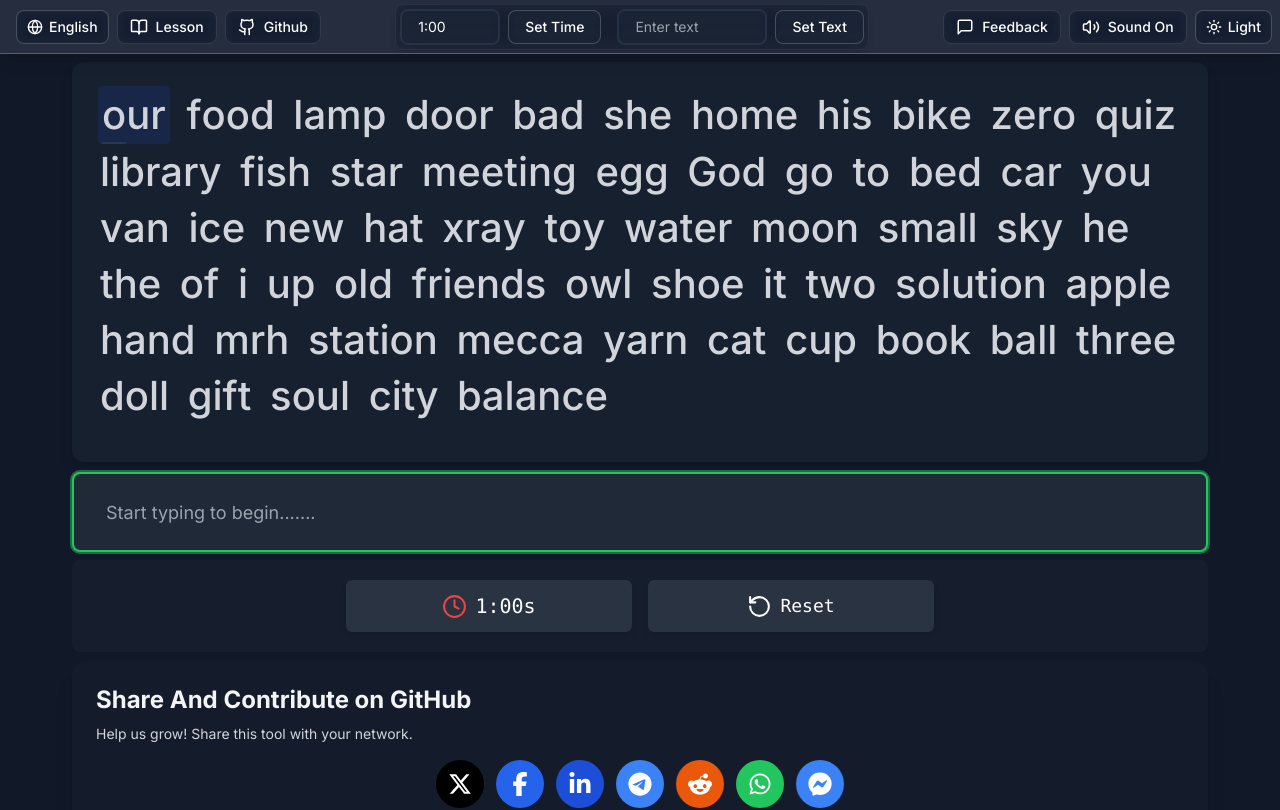
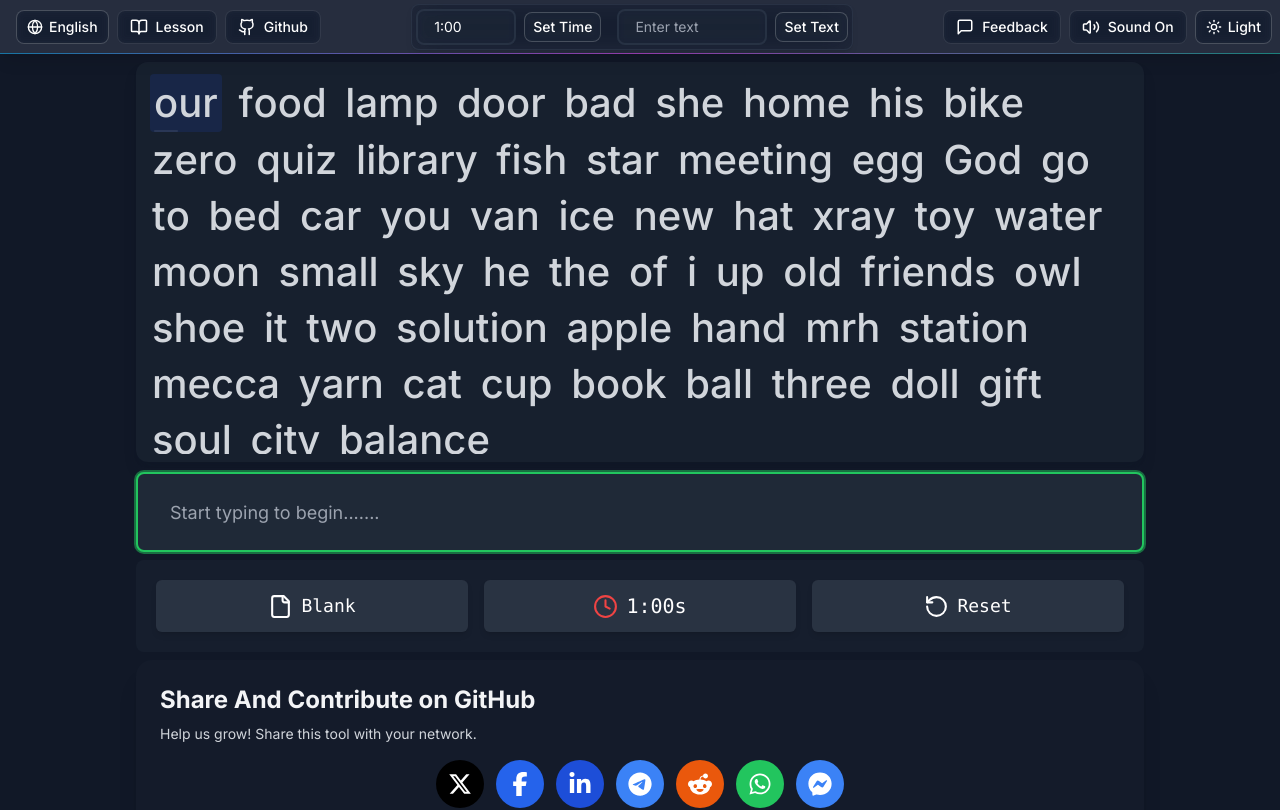
Before and after one commit to finger-typing/fingertyping, a Next.js app: page / in a window 1280 px wide. Shown: the top 810 px of the page. Built offline with nearby package versions, Linux system fonts and the light colour scheme.

Commit message:
version 1.9 [ add blank section in gamecontrol]

```diff
--- a/src/app/page.tsx
+++ b/src/app/page.tsx
@@ -23,6 +23,7 @@ const TypingPractice: React.FC = () => {
     language: language,
     inputValue: "",
     randomText: "",
+    typedText: "",
     startTime: null as number | null,
     timeElapsed: 0,
     timeRemaining: customTime,
@@ -30,6 +31,7 @@ const TypingPractice: React.FC = () => {
     isComplete: false,
     currentWordIndex: 0,
     isCustomText: false,
+    isBlankPage: false,
   });
 
   const inputRef = useRef<HTMLInputElement>(null);
@@ -48,6 +50,7 @@ const TypingPractice: React.FC = () => {
       language: language,
       randomText: generateRandomWords(10000, wordLists[language] || wordLists["English"]),
       inputValue: "",
+      typedText: "",
       startTime: null,
       timeElapsed: 0,
       timeRemaining: customTime,
@@ -55,6 +58,7 @@ const TypingPractice: React.FC = () => {
       isComplete: false,
       currentWordIndex: 0,
       isCustomText: false,
+      isBlankPage: false,
     }));
   }, [language, customTime]);
 
@@ -66,12 +70,14 @@ const TypingPractice: React.FC = () => {
         randomText: customText,
         isCustomText: true,
         inputValue: "",
+        typedText: "",
         startTime: null,
         timeElapsed: 0,
         timeRemaining: customTime,
         hasStarted: false,
         isComplete: false,
         currentWordIndex: 0,
+        isBlankPage: false,
       }));
       inputRef.current?.focus();
     }
@@ -82,7 +88,7 @@ const TypingPractice: React.FC = () => {
     const prevValue = gameState.inputValue;
 
     // Play sound based on word accuracy
-    if (value.length > prevValue.length) {  // Only check when adding characters
+    if (value.length > prevValue.length && !gameState.isBlankPage) {  // Only check when adding characters and not in blank page mode
       const inputWords = value.split(" ");
       const targetWords = gameState.randomText.split(" ");
       const currentWordIndex = inputWords.length - 1;
@@ -102,10 +108,11 @@ const TypingPractice: React.FC = () => {
     setGameState((prev) => ({
       ...prev,
       inputValue: value,
+      typedText: value,
       hasStarted: true,
       startTime: prev.startTime || Date.now(),
       currentWordIndex: Math.max(value.split(" ").length - 1, prev.currentWordIndex),
-      isComplete: value === prev.randomText,
+      isComplete: !prev.isBlankPage && value === prev.randomText,
     }));
   };
 
@@ -124,6 +131,20 @@ const TypingPractice: React.FC = () => {
     return () => clearInterval(interval);
   }, [gameState.hasStarted, gameState.isComplete, gameState.timeRemaining]);
 
+  const toggleBlankPage = useCallback(() => {
+    setGameState(prev => ({
+      ...prev,
+      isBlankPage: !prev.isBlankPage,
+      inputValue: "",
+      typedText: "",
+      startTime: null,
+      hasStarted: false,
+      isComplete: false,
+      currentWordIndex: 0,
+    }));
+    inputRef.current?.focus();
+  }, []);
+
   const initializeGame = useCallback(() => {
     setGameState((prev) => ({
       ...prev,
@@ -131,12 +152,14 @@ const TypingPractice: React.FC = () => {
         ? prev.randomText
         : generateRandomWords(10000, wordLists[language] || wordLists["English"]),
       inputValue: "",
+      typedText: "",
       startTime: null,
       timeElapsed: 0,
       timeRemaining: customTime,
       hasStarted: false,
       isComplete: false,
       currentWordIndex: 0,
+      isBlankPage: false, // Always go back to normal mode on reset
     }));
     inputRef.current?.focus();
   }, [language, customTime]);
@@ -147,7 +170,7 @@ const TypingPractice: React.FC = () => {
 
   const metrics = usePerformanceMetrics({
     inputValue: gameState.inputValue,
-    randomText: gameState.randomText,
+    randomText: gameState.isBlankPage ? gameState.typedText : gameState.randomText,
     timeElapsed: gameState.timeElapsed,
   });
 
@@ -157,12 +180,13 @@ const TypingPractice: React.FC = () => {
         darkMode ? "bg-gray-900 text-gray-100" : "bg-gradient-to-br from-gray-50 to-blue-50 text-gray-900"
       }`}
     >
-      <main className=" w-full max-w-6xl space-y-2 p-2 ">
+      <main className="w-full max-w-5xl space-y-2 p-2">
         <WordDisplay
-          randomText={gameState.randomText}
+          randomText={gameState.isBlankPage ? gameState.typedText : gameState.randomText}
           inputValue={gameState.inputValue}
           currentWordIndex={gameState.currentWordIndex}
           darkMode={darkMode}
+          isBlankPage={gameState.isBlankPage}
         />
 
         <InputField
@@ -172,7 +196,7 @@ const TypingPractice: React.FC = () => {
           isComplete={gameState.isComplete}
           darkMode={darkMode}
           inputRef={inputRef}
-          placeholder="Start typing to begin......."
+          placeholder={gameState.isBlankPage ? "Type anything..." : "Start typing to begin......."}
           randomText={gameState.randomText}
         />
 
@@ -180,6 +204,8 @@ const TypingPractice: React.FC = () => {
           initializeGame={initializeGame}
           timeRemaining={gameState.timeRemaining}
           darkMode={darkMode}
+          isBlankPage={gameState.isBlankPage}
+          toggleBlankPage={toggleBlankPage}
         />
 
         {gameState.isComplete && (
--- a/src/components/CustomInputs.tsx
+++ b/src/components/CustomInputs.tsx
@@ -109,9 +109,9 @@ export const CustomInputs: React.FC<CustomInputsProps> = ({
   `;
 
   const buttonClassName = `
-    rounded-lg px-4 py-1.5 text-sm font-medium
-    min-w-[60px] whitespace-nowrap
-    ${isMobile ? "flex-shrink-0 w-[85px] text-xs" : ""}
+    rounded-lg px-2 py-1 text-sm font-medium
+    min-w-[60px]
+    ${isMobile ? "flex-shrink-0 w-16 text-xs max-w-[80px]" : ""}
     transition-all duration-200
     hover:scale-105 active:scale-95
     backdrop-blur-sm
@@ -137,7 +137,7 @@ export const CustomInputs: React.FC<CustomInputsProps> = ({
       <form
         onSubmit={handleCustomTimeSubmit}
         className={`flex items-center ${
-          isMobile ? "w-full space-x-3" : "space-x-2"
+          isMobile ? "w-full space-x-3 flex-row" : "space-x-2"
         }`}
       >
         <div className="relative flex flex-1 flex-col">
@@ -150,12 +150,12 @@ export const CustomInputs: React.FC<CustomInputsProps> = ({
             aria-label="Custom time in minutes:seconds"
             aria-describedby={timeError ? "time-error" : undefined}
             className={`${inputClassName} ${
-              isMobile ? "w-full py-2 text-sm" : "max-w-[100px]"
-            } ${
-              timeError
-                ? "border-red-500 focus:border-red-500 focus:ring-red-500"
-                : ""
-            }`}
+              isMobile ? "w-24 py-2 text-sm" : "max-w-[100px]"
+                      } ${
+                        timeError
+                          ? "border-red-500 focus:border-red-500 focus:ring-red-500"
+                          : ""
+                      }`}
           />
           {timeError && (
             <span
@@ -179,7 +179,7 @@ export const CustomInputs: React.FC<CustomInputsProps> = ({
       <form
         onSubmit={handleCustomTextSubmit}
         className={`flex items-center ${
-          isMobile ? "w-full space-x-3" : "space-x-2"
+          isMobile ? "w-full space-x-3 flex-row" : "space-x-2"
         }`}
       >
         <input
@@ -190,7 +190,7 @@ export const CustomInputs: React.FC<CustomInputsProps> = ({
           placeholder="Enter text"
           aria-label="Custom text input"
           className={`${inputClassName} ${
-            isMobile ? "w-full py-2 text-sm" : "max-w-[150px]"
+            isMobile ? "w-32 py-2 text-sm" : "max-w-[150px]"
           }`}
         />
         <button
--- a/src/components/GameControls.tsx
+++ b/src/components/GameControls.tsx
@@ -1,11 +1,13 @@
 import React from "react";
-import { Clock, RotateCcw } from "lucide-react";
+import { Clock, RotateCcw, File } from "lucide-react";
 import Button from "./Button";
 
 interface GameControlsProps {
   initializeGame: () => void;
   timeRemaining: number;
   darkMode: boolean;
+  isBlankPage: boolean;
+  toggleBlankPage?: () => void;
 }
 
 const formatTimeDisplay = (seconds: number): string => {
@@ -18,6 +20,8 @@ const GameControls: React.FC<GameControlsProps> = ({
   initializeGame,
   timeRemaining,
   darkMode,
+  isBlankPage,
+  toggleBlankPage,
 }) => {
   const buttonClasses = `
     flex items-center justify-center gap-2 px-6 py-3 rounded-md
@@ -38,8 +42,17 @@ const GameControls: React.FC<GameControlsProps> = ({
       role="group"
       aria-label="Game controls"
     >
-      <div className="grid w-full grid-cols-2 gap-4 lg:flex lg:flex-row lg:items-center lg:justify-between">
-        <div className="hidden lg:block lg:flex-1" aria-hidden="true" />
+      <div className="grid w-full grid-cols-3 gap-4 lg:flex lg:flex-row lg:items-center lg:justify-between">
+        <Button
+          onClick={toggleBlankPage || (() => {})}
+          className={`${buttonClasses} ${isBlankPage ? 'bg-blue-600 text-white' : ''} font-semibold lg:flex-1`}
+          aria-label="Toggle blank page mode"
+        >
+          <File size={25} />
+          <span className="text-md font-mono font-medium sm:text-lg lg:text-lg">
+            Blank
+          </span>
+        </Button>
 
         <div
           className={`${buttonClasses} text-center lg:flex-1`}
@@ -65,8 +78,6 @@ const GameControls: React.FC<GameControlsProps> = ({
             Reset
           </span>
         </Button>
-
-        <div className="hidden lg:block lg:flex-1" aria-hidden="true" />
       </div>
     </div>
   );
--- a/src/components/WordDisplay.tsx
+++ b/src/components/WordDisplay.tsx
@@ -6,6 +6,7 @@ interface WordDisplayProps {
   inputValue: string;
   currentWordIndex: number;
   darkMode: boolean;
+  isBlankPage?: boolean;
   onNeedMore?: () => void;
 }
 
@@ -67,6 +68,7 @@ const WordDisplay: React.FC<WordDisplayProps> = ({
   inputValue,
   currentWordIndex,
   darkMode,
+  isBlankPage,
   onNeedMore
 }) => {
   const [wordsPerLine, setWordsPerLine] = useState(WORDS_PER_LINE_LARGE);
@@ -116,20 +118,29 @@ const WordDisplay: React.FC<WordDisplayProps> = ({
 
   useEffect(() => {
     const container = document.querySelector('.word-display-container') as HTMLElement | null;
-    const currentWord = document.querySelector('.current-word') as HTMLElement | null;
-    if (container && currentWord) {
-      const containerHeight = container.clientHeight;
-      const currentWordTop = currentWord.offsetTop;
+    if (!container) return;
 
-      // Keep current word in the middle of the container
-      const targetPosition = Math.max(0, currentWordTop - containerHeight / 2);
-
+    if (isBlankPage) {
+      // In blank page mode, scroll to the bottom to show latest text
+      const scrollHeight = container.scrollHeight;
       container.scrollTo({
-        top: targetPosition,
+        top: scrollHeight,
         behavior: 'smooth'
       });
+    } else {
+      // In normal mode, keep current word in the middle
+      const currentWord = document.querySelector('.current-word') as HTMLElement | null;
+      if (currentWord) {
+        const containerHeight = container.clientHeight;
+        const currentWordTop = currentWord.offsetTop;
+        const targetPosition = Math.max(0, currentWordTop - containerHeight / 2);
+        container.scrollTo({
+          top: targetPosition,
+          behavior: 'smooth'
+        });
+      }
     }
-  }, [currentWordIndex]);
+  }, [currentWordIndex, isBlankPage, inputValue]);
 
   const inputWords = useMemo(
     () => inputValue.split(" "),
@@ -186,20 +197,35 @@ const WordDisplay: React.FC<WordDisplayProps> = ({
 
   return (
     <div
-      className={`max-w-7xl mx-auto h-[30vh] sm:h-[50vh] rounded-xl p-1 mb-0.5 font-medium shadow-lg transition-all duration-300 ease-in-out sm:p-4 ${
+      className={`max-w-7xl mx-auto h-[30vh] sm:h-[50vh] rounded-xl p-0.5 mb-0.5 font-medium shadow-lg transition-all duration-300 ease-in-out overflow-y-auto sm:p-2 ${
         darkMode
           ? "bg-gray-800/50 text-gray-200 shadow-gray-900/20"
           : "border border-gray-200 bg-white text-gray-800 shadow-gray-200/50"
       }`}
     >
       <div
-        className="h-full overflow-y-auto break-words text-xl leading-[1.6] tracking-normal sm:text-3xl md:text-[2.5rem] md:leading-[1.4] p-2 word-display-container"
+        className="h-full overflow-y-auto break-words text-xl leading-[1.6] tracking-normal sm:text-3xl md:text-[2.5rem] md:leading-[1.4] p-1 word-display-container"
         style={{
           scrollbarWidth: 'thin',
           scrollbarColor: darkMode ? '#9ca3af #4b5563' : '#d1d5db #f3f4f6'
         }}
       >
-        {displayedWords.map((word, index) => renderWord(word, index, startIndex))}
+        {isBlankPage ? (
+          <div className="h-full p-1 flex flex-col">
+            <div className="text-left word-display-container">
+              {randomText.split(" ").map((word, index) => (
+                <React.Fragment key={index}>
+                  <span className={darkMode ? "text-white" : "text-gray-900"}>
+                    {word}
+                  </span>
+                  {" "}
+                </React.Fragment>
+              ))}
+            </div>
+          </div>
+        ) : (
+          displayedWords.map((word, index) => renderWord(word, index, startIndex))
+        )}
         <style jsx>{`
           .word-display-container::-webkit-scrollbar {
             width: 4px;
```
